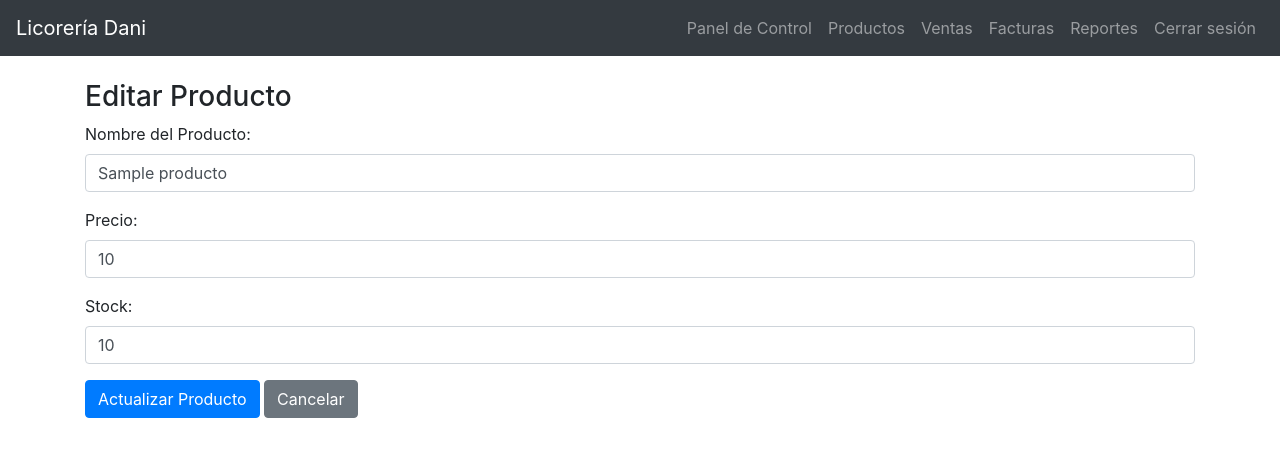
After one commit to LuisGermanDev/licoreria, a PHP site: page /editar_producto.php?id=1 in a window 1280 px wide. The commit adds this page. Shown: the top 457 px of the page. Run offline with PHP 8.4, Linux system fonts and the light colour scheme; the visitor is signed in with stand-in values (Sample User, id 1); tables that the repository leaves empty or names only in its code hold one stand-in row (values such as "Sample post").

Commit message:
productos -f asociado

```diff
--- /dev/null
+++ b/editar_producto.php
@@ -0,0 +1,97 @@
+<?php
+session_start();
+
+// Verificar si el usuario ha iniciado sesión
+if (!isset($_SESSION['correo'])) {
+    header("Location: login.php");
+    exit();
+}
+
+include 'connection.php'; // Incluir archivo de conexión
+
+// Verificar si se ha pasado el ID del producto
+if (!isset($_GET['id'])) {
+    header("Location: productos.php"); // Redirigir si no se especifica un ID
+    exit();
+}
+
+$id = $_GET['id'];
+
+// Obtener los detalles del producto
+$stmt = $conn->prepare("SELECT nombre, precio, stock FROM productos WHERE id = ?");
+$stmt->bind_param("i", $id);
+$stmt->execute();
+$stmt->bind_result($nombre, $precio, $stock);
+$stmt->fetch();
+$stmt->close();
+
+// Manejar la actualización del producto
+if ($_SERVER['REQUEST_METHOD'] == 'POST') {
+    $nombre = $_POST['nombre'];
+    $precio = $_POST['precio'];
+    $stock = $_POST['stock'];
+
+    $stmt = $conn->prepare("UPDATE productos SET nombre = ?, precio = ?, stock = ? WHERE id = ?");
+    $stmt->bind_param("sdii", $nombre, $precio, $stock, $id);
+
+    if ($stmt->execute()) {
+        echo "Producto actualizado exitosamente.";
+        header("Location: productos.php"); // Redirigir a la lista de productos
+        exit();
+    } else {
+        echo "Error: " . $stmt->error;
+    }
+    $stmt->close();
+}
+?>
+
+<!DOCTYPE html>
+<html lang="es">
+<head>
+    <meta charset="UTF-8">
+    <meta name="viewport" content="width=device-width, initial-scale=1.0">
+    <title>Editar Producto - Licorería</title>
+    <link href="https://stackpath.bootstrapcdn.com/bootstrap/4.5.2/css/bootstrap.min.css" rel="stylesheet">
+</head>
+<body>
+    <nav class="navbar navbar-expand-lg navbar-dark bg-dark">
+        <a class="navbar-brand" href="#">Licorería Dani</a>
+        <button class="navbar-toggler" type="button" data-toggle="collapse" data-target="#navbarNav">
+            <span class="navbar-toggler-icon"></span>
+        </button>
+        <div class="collapse navbar-collapse" id="navbarNav">
+            <ul class="navbar-nav ml-auto">
+                <li class="nav-item"><a class="nav-link" href="admin.php">Panel de Control</a></li>
+                <li class="nav-item"><a class="nav-link" href="productos.php">Productos</a></li>
+                <li class="nav-item"><a class="nav-link" href="ventas.html">Ventas</a></li>
+                <li class="nav-item"><a class="nav-link" href="facturas.html">Facturas</a></li>
+                <li class="nav-item"><a class="nav-link" href="reportes.html">Reportes</a></li>
+                <li class="nav-item"><a class="nav-link" href="logout.php">Cerrar sesión</a></li>
+            </ul>
+        </div>
+    </nav>
+    <div class="container mt-4">
+        <h3>Editar Producto</h3>
+        <form method="post" action="">
+            <div class="form-group">
+                <label for="nombre">Nombre del Producto:</label>
+                <input type="text" class="form-control" id="nombre" name="nombre" value="<?php echo htmlspecialchars($nombre); ?>" required>
+            </div>
+            <div class="form-group">
+                <label for="precio">Precio:</label>
+                <input type="number" class="form-control" id="precio" name="precio" step="0.01" value="<?php echo htmlspecialchars($precio); ?>" required>
+            </div>
+            <div class="form-group">
+                <label for="stock">Stock:</label>
+                <input type="number" class="form-control" id="stock" name="stock" value="<?php echo htmlspecialchars($stock); ?>" required>
+            </div>
+            <button type="submit" class="btn btn-primary">Actualizar Producto</button>
+            <a href="productos.php" class="btn btn-secondary">Cancelar</a>
+        </form>
+    </div>
+
+    <!-- Scripts de JavaScript de Bootstrap -->
+    <script src="https://code.jquery.com/jquery-3.5.1.min.js"></script>
+    <script src="https://cdn.jsdelivr.net/npm/bootstrap@4.5.2/dist/js/bootstrap.bundle.min.js"></script>
+</body>
+</html>
```
Also changed, not shown: agregar_producto.php (added, +65 -0 lines), eliminar_producto.php (added, +34 -0 lines), productos.php (+55 -8 lines).
